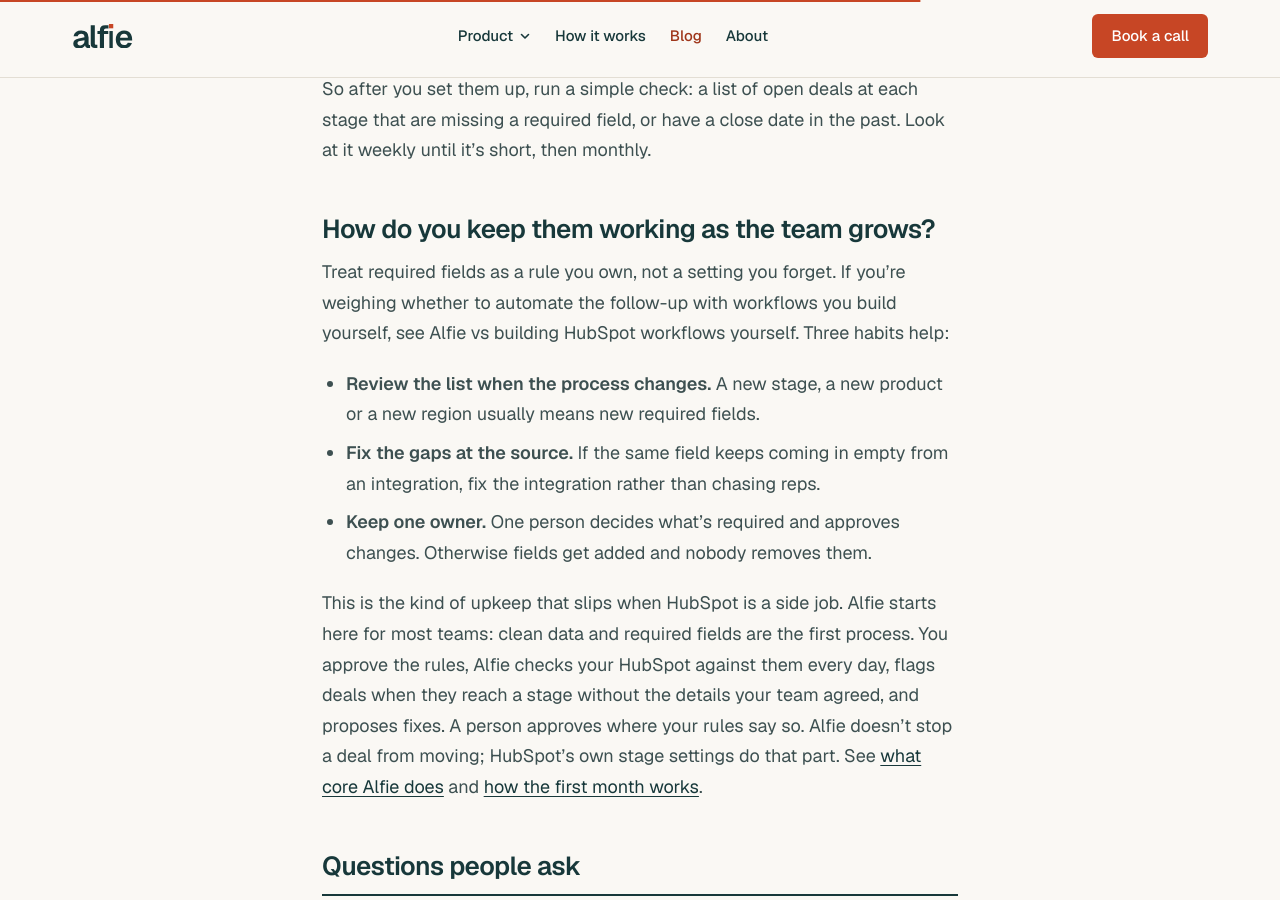
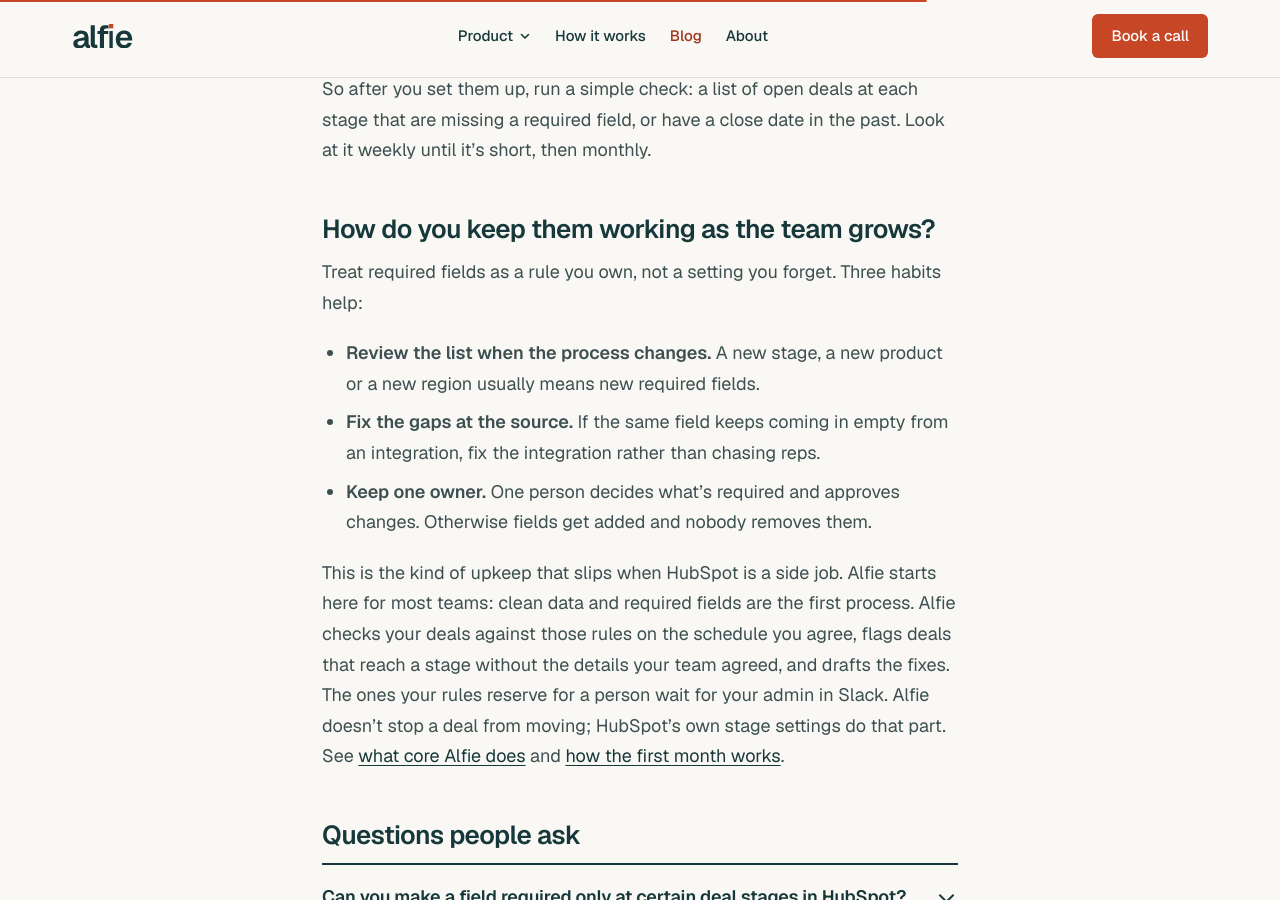
Before and after one commit to bsstaveley87/workwithalfie-site, a Jekyll site: the page built from _posts/2026-10-24-hubspot-required-fields-by-deal-stage.md, in a window 1280 px wide and 900 px high, scrolled down 2908 px. Built offline with Jekyll 4.4.1, drawn with Linux system fonts in a browser that asks for light colours.

Commit message:
Site review fixes: posts (M4, M5)

```diff
--- a/_posts/2026-10-24-hubspot-required-fields-by-deal-stage.md
+++ b/_posts/2026-10-24-hubspot-required-fields-by-deal-stage.md
@@ -85,10 +85,10 @@ So after you set them up, run a simple check: a list of open deals at each stage
 
 ## How do you keep them working as the team grows?
 
-Treat required fields as a rule you own, not a setting you forget. If you're weighing whether to automate the follow-up with workflows you build yourself, see {% include post-link.html url="/blog/alfie-vs-building-hubspot-workflows-yourself/" text="Alfie vs building HubSpot workflows yourself" %}. Three habits help:
+Treat required fields as a rule you own, not a setting you forget. Three habits help:
 
 - **Review the list when the process changes.** A new stage, a new product or a new region usually means new required fields.
 - **Fix the gaps at the source.** If the same field keeps coming in empty from an integration, fix the integration rather than chasing reps.
 - **Keep one owner.** One person decides what's required and approves changes. Otherwise fields get added and nobody removes them.
 
-This is the kind of upkeep that slips when HubSpot is a side job. Alfie starts here for most teams: clean data and required fields are the first process. You approve the rules, Alfie checks your HubSpot against them every day, flags deals when they reach a stage without the details your team agreed, and proposes fixes. A person approves where your rules say so. Alfie doesn't stop a deal from moving; HubSpot's own stage settings do that part. See [what core Alfie does](/features/) and [how the first month works](/how-it-works/).
+This is the kind of upkeep that slips when HubSpot is a side job. Alfie starts here for most teams: clean data and required fields are the first process. Alfie checks your deals against those rules on the schedule you agree, flags deals that reach a stage without the details your team agreed, and drafts the fixes. The ones your rules reserve for a person wait for your admin in Slack. Alfie doesn't stop a deal from moving; HubSpot's own stage settings do that part. See [what core Alfie does](/features/) and [how the first month works](/how-it-works/).
```
Also changed, not shown: _posts/2026-10-24-merge-duplicate-companies-hubspot.md (+1 -1 lines), _posts/2026-10-24-sales-rules-of-engagement-document.md (+1 -1 lines).
